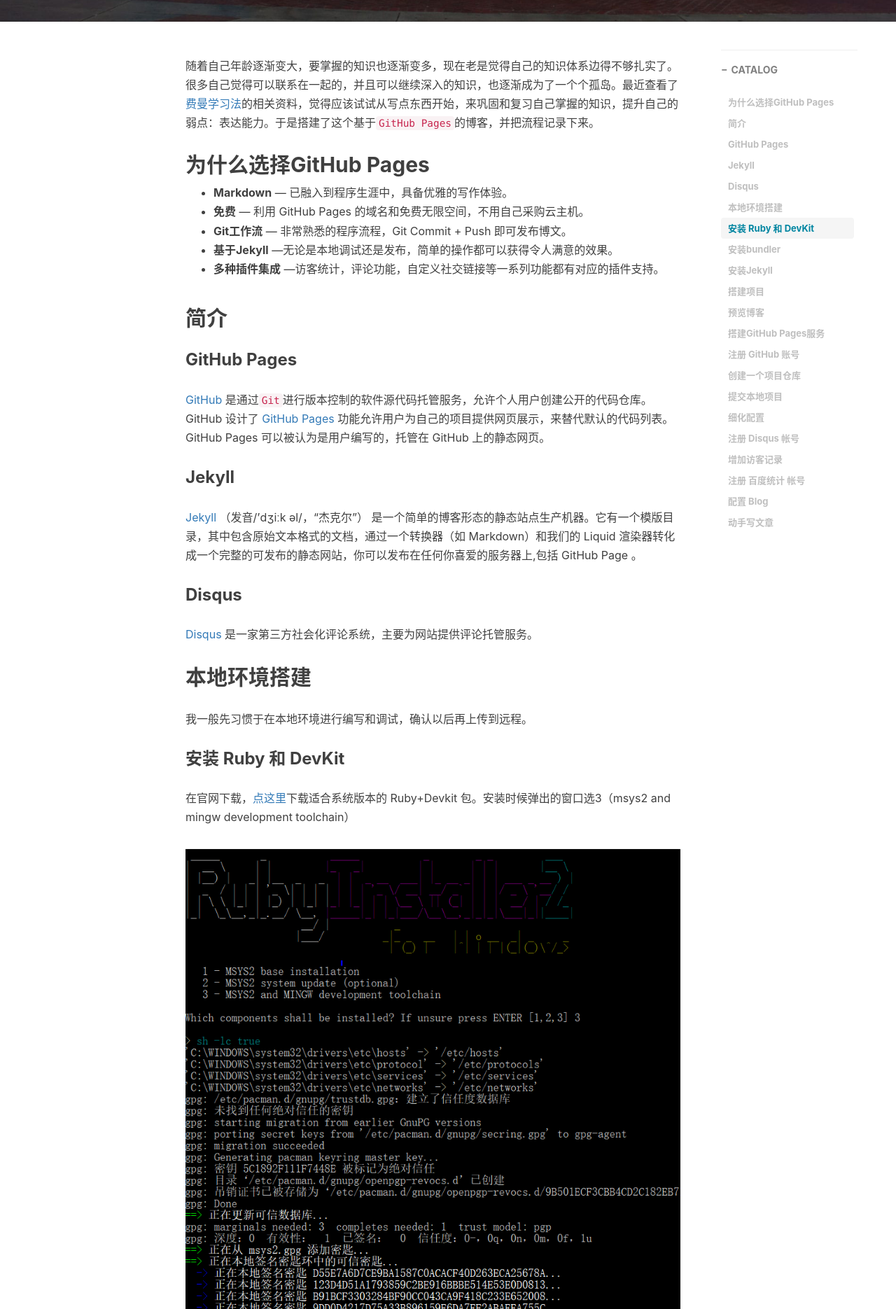
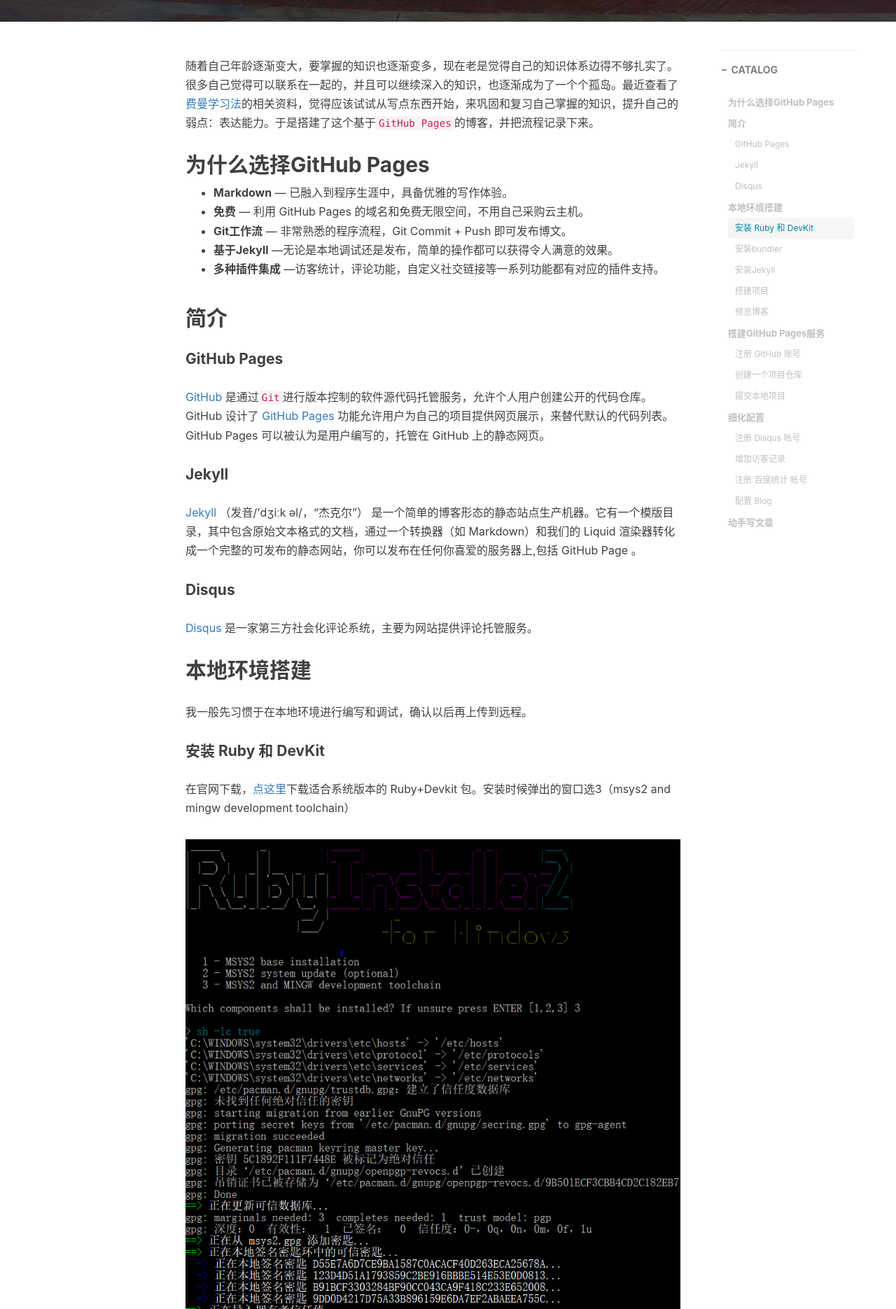
Before and after one commit to Gurepan/Gurepan.github.io, a Jekyll site: the page built from _posts/2020-11-05-create_page.md, in a window 1280 px wide. Shown: the part 492-2362 px from the top of the page at 70% size. Built offline with Jekyll 4.4.1, drawn with Linux system fonts in a browser that asks for light colours; nearby versions of some CDN libraries; comment, search, counter and statistics services are not loaded.

Commit message:
修复一些显示上的问题

````diff
--- a/_posts/2020-11-05-create_page.md
+++ b/_posts/2020-11-05-create_page.md
@@ -23,20 +23,20 @@
 
 ## 简介
 
-### GitHub Pages
+#### GitHub Pages
 [GitHub](https://github.com) 是通过`Git`进行版本控制的软件源代码托管服务，允许个人用户创建公开的代码仓库。GitHub 设计了 [GitHub Pages](https://pages.github.com) 功能允许用户为自己的项目提供网页展示，来替代默认的代码列表。GitHub Pages 可以被认为是用户编写的，托管在 GitHub 上的静态网页。
 
-### Jekyll
+#### Jekyll
 [Jekyll](https://jekyllrb.com) （发音/'dʒiːk əl/，“杰克尔”） 是一个简单的博客形态的静态站点生产机器。它有一个模版目录，其中包含原始文本格式的文档，通过一个转换器（如 Markdown）和我们的 Liquid 渲染器转化成一个完整的可发布的静态网站，你可以发布在任何你喜爱的服务器上,包括 GitHub Page 。
 
-### Disqus
+#### Disqus
 [Disqus](https://disqus.com) 是一家第三方社会化评论系统，主要为网站提供评论托管服务。
 
 
 ## 本地环境搭建
 我一般先习惯于在本地环境进行编写和调试，确认以后再上传到远程。
 
-### 安装 Ruby 和 DevKit
+#### 安装 Ruby 和 DevKit
 在官网下载，[点这里]( https://rubyinstaller.org/downloads/ )下载适合系统版本的 Ruby+Devkit 包。安装时候弹出的窗口选3（msys2 and mingw development toolchain）
 
 ![安装ruby](https://github.com/Gurepan/Gurepan.github.io/blob/master/img/2020-11-05-create_page/%E5%AE%89%E8%A3%85ruby.png?raw=true)
@@ -47,23 +47,23 @@
 
 `gem sources --add https://gems.ruby-china.com/ --remove https://rubygems.org/` 切换安装源
 
-### 安装bundler
+#### 安装bundler
 `gem install bundler`  安装bundler
 
 `bundle -v`  查看版本
 
 `bundle config mirror.https://rubygems.org https://gems.ruby-china.com`  切换安装源
 
-### 安装Jekyll
+#### 安装Jekyll
 
 [Jekyll 中文文档](http://jekyll.com.cn)，英语水平一般的福利。
 `gem install jekyll` 所有`Jekyll`的依赖包都会被自动安装。
 ![安装Jekyll](https://github.com/Gurepan/Gurepan.github.io/blob/master/img/2020-11-05-create_page/%E5%AE%89%E8%A3%85jekyll.png?raw=true)
 
-### 搭建项目
+#### 搭建项目
 使用 `Github Pages` + `Jekyll` 构建一个技术博客很简单，基本上步骤就是网上找一个自己喜欢的主题，`git clone`到本地 ，然后在删掉原博客中的内容，在上传自己的文章即可。在这里我也提供了一个自己的[模板](https://codeload.github.com/Gurepan/jekyll-blog/zip/main)，觉得合适的可以直接下载。
 
-### 预览博客
+#### 预览博客
 进入项目后`jekyll server`或者`jekyll s`  输入之后打开浏览器，不出意外输入localhost:4000即可看到博客内容。
 ![启动jekyll](https://github.com/Gurepan/Gurepan.github.io/blob/master/img/2020-11-05-create_page/%E5%90%AF%E5%8A%A8jekyll.png?raw=true)
 
@@ -72,21 +72,21 @@
 
 ## 搭建GitHub Pages服务
 
-###  注册 GitHub 账号
+####  注册 GitHub 账号
 
 要使用 GitHub Pages 服务，首先要注册一个 [GitHub](https://github.com) 账号，这个不必多说
 
-### 创建一个项目仓库
+#### 创建一个项目仓库
 
 仓库名为`your GitHub name.github.io`，这个也不必多说
 
-### 提交本地项目
+#### 提交本地项目
 
 将本地项目提交到远程仓库上，，这个不必多说了吧？
 
 ## 细化配置
 
-### 注册 Disqus 帐号
+#### 注册 Disqus 帐号
 
 为了给 Blog 加上评论系统，需要一个第三方的服务，可选择 [Disqus](https://disqus.com/)、[Duoshuo](http://duoshuo.com/)、[Gitalk](https://github.com/gitalk/gitalk)。我选择的是 Disqus。
 
@@ -101,19 +101,19 @@
 ```
 到此 `Disqus` 帐号及配置已基本准备完毕。
 
-### 增加访客记录
+#### 增加访客记录
 访客记录我用的是[不蒜子](http://busuanzi.ibruce.info/)网页计数器。用法也很简单，在`_includes\footer.html`中找到你满意的位置加上
 ```html
 <script async src="//busuanzi.ibruce.info/busuanzi/2.3/busuanzi.pure.mini.js"></script>
 <span id="busuanzi_container_site_pv">本站总访问量<span id="busuanzi_value_site_pv"></span>次</span>
 ```
 
-### 注册 百度统计 帐号
+#### 注册 百度统计 帐号
 
 如需要给自己的博客加上统计分析，则可以集成 [Baidu Analytics](http://tongji.baidu.com/web/welcome/login) 和 [Google Analytics](http://www.google.cn/analytics/)。这个我就懒得加了。
 
 
-### 配置 Blog
+#### 配置 Blog
 
 [Jekyll 网站的基本结构](https://www.jekyll.com.cn/docs/structure/)：
 
````
Also changed, not shown: _posts/2020-11-05-start.md (+1 -3 lines).
